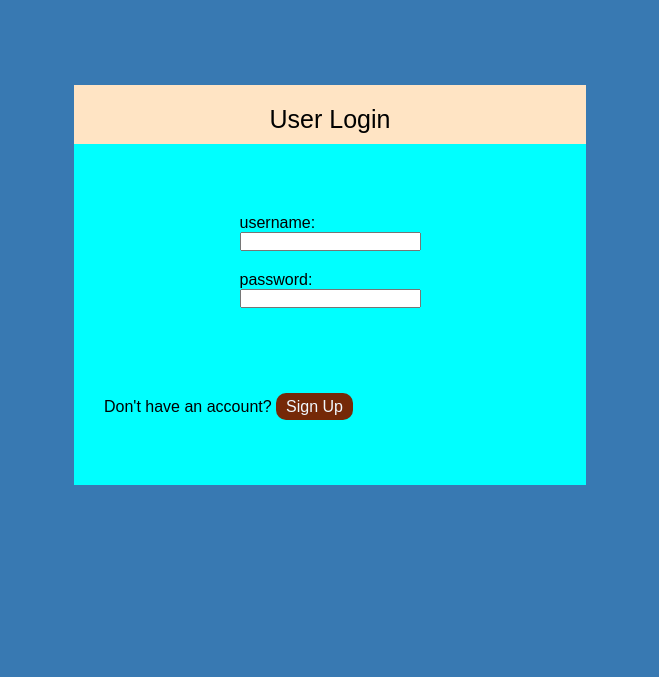
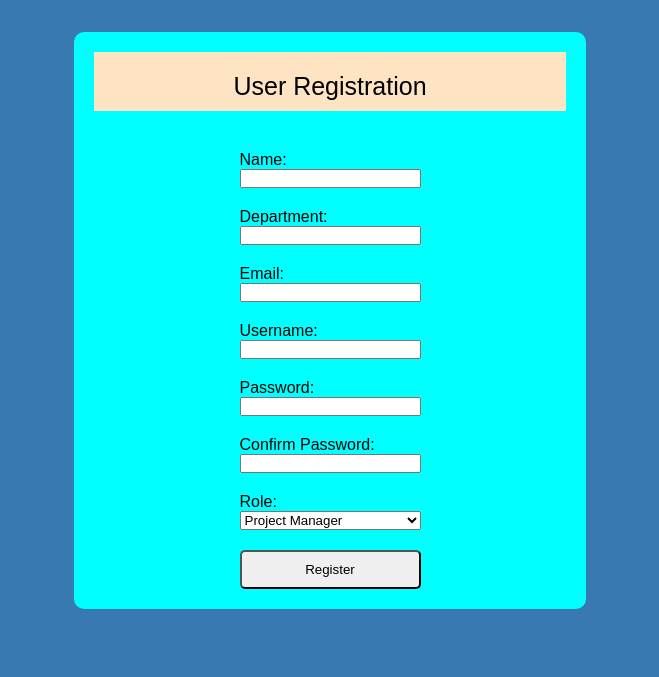
Before and after one commit to kckallur40/frontend-bugStoreApp, a plain HTML site: page views/register.html in a window 1280 px wide. Shown: the part 123-800 px from the top of the page, without its empty margins (310-969 px from the left). Drawn offline with Linux system fonts and the light colour scheme.

Commit message:
added new files

```diff
--- a/styles.css
+++ b/styles.css
@@ -15,13 +15,15 @@ body{
 }
 
 .container{
-    margin-top: 100px;
+    padding: 20px 20px;
+    margin-top: 60px;
     display: flex;
     flex-direction: column;
     background-color: aqua;
     gap: 30px;
     width: 40%;
-    height: 50vh;
+    height: 100%;
+    border-radius: 10px;
 }
 
 .heading{
@@ -33,7 +35,7 @@ body{
 }
 
 .content{
-    margin-top: 40px;
+    margin-top: 10px;
     display: flex;
     flex-direction: column;
     margin-inline: auto;
@@ -45,7 +47,7 @@ body{
 }
 
 .topic{
-    font-size: 50px;
+    font-size: 40px;
     text-align: center;
     padding-top: 50px;
 }
@@ -67,3 +69,22 @@ body{
     background-color: black;
     color: aliceblue;
 }
+
+#reg-form{
+    display: flex;
+    flex-direction: column;
+
+}
+
+button{
+    margin-top: 20px;
+    border-radius: 5px;
+    padding: 10px 5px;
+}
+
+button:hover{
+    cursor: pointer;
+    transition: all 0.4s;
+    color: #fff;
+    background-color: black;
+}
--- a/views/register.html
+++ b/views/register.html
@@ -1,24 +1,41 @@
 <!DOCTYPE html>
 <html lang="en">
+
 <head>
     <meta charset="UTF-8">
     <meta name="viewport" content="width=device-width, initial-scale=1.0">
-    <title>Home | Login</title>
+    <title>Register</title>
     <link rel="stylesheet" href="../styles.css">
 </head>
+
 <body>
     <h1 class="topic">Bug Tracking Application</h1>
     <div class="container">
 
-        <div class="heading"><p>User Login</p></div>
+        <div class="heading">
+            <p>User Registration</p>
+        </div>
         <div class="content">
-            username:<input type="text" id="username-inp">
-            password: <input type="password" id="pwd-inp">
+            <form id="reg-form">
+                Name: <input type="text" id="name-inp">
+                Department: <input type="text" id="dept-inp">
+                Email: <input type="email" id="email-inp">
+                Username: <input type="text" id="uname-inp">
+                Password: <input type="password" id="reg-pwd-inp">
+                Confirm Password: <input type="text" id="reg-conf-pwd-inp">
+                <label for="role">Role:</label>
+                <select id="role">
+                    <option selected value="PM">Project Manager</option>
+                    <option value="tester">Tester</option>
+                    <option value="dev">Developer</option>
+                </select>
+
+                <button type="submit" onclick="validateRegistration()">Register</button>
+            </form>
         </div>
-        <div class="option">
-            <p>Don't have an account? <a href="register.html">Sign Up</a></p>
-        </div>
+
     </div>
 
 </body>
+
 </html>
```
Also changed, not shown: views/index.html (+2 -2 lines).
